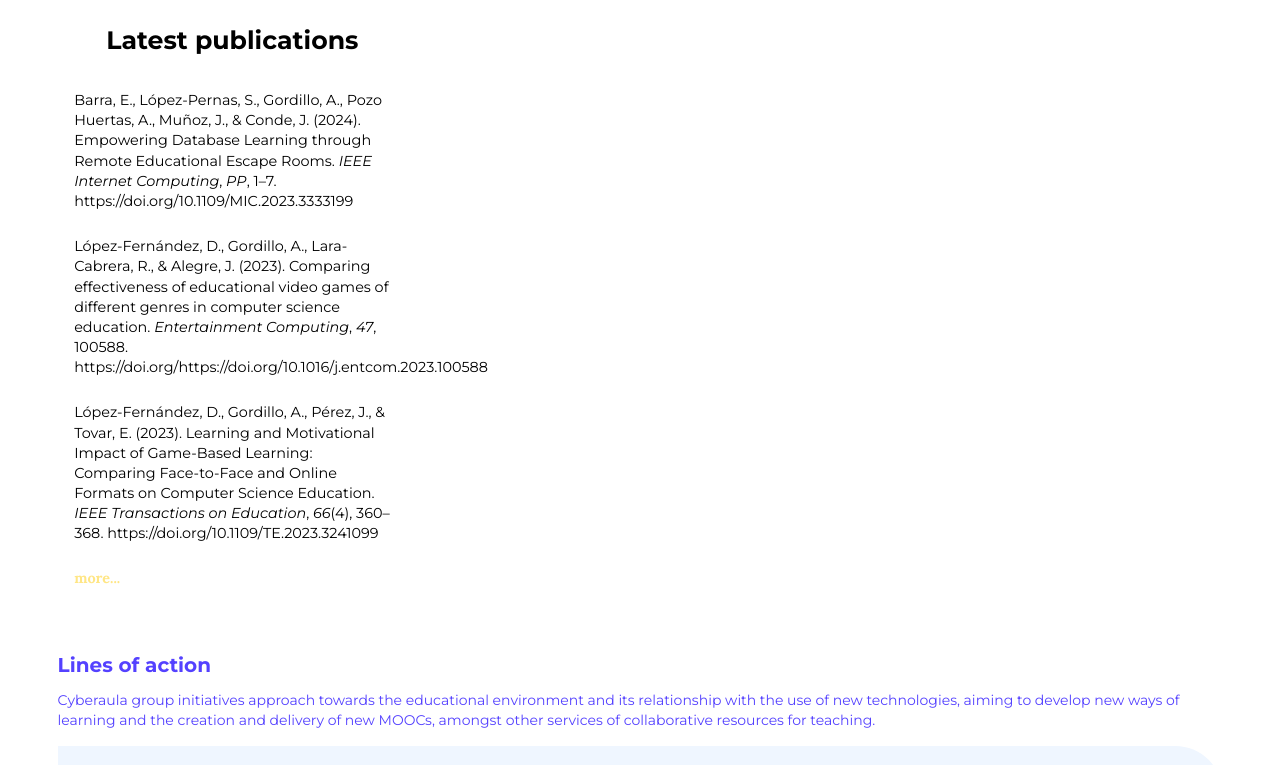
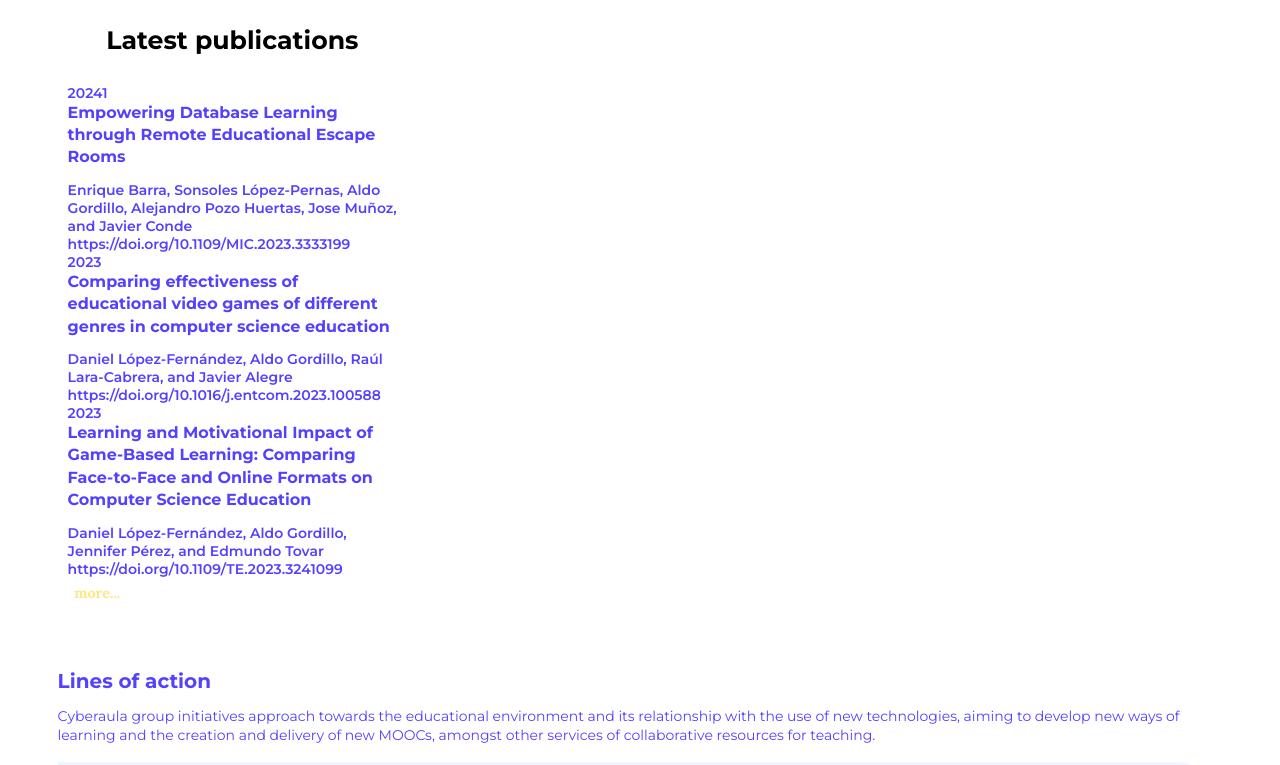
Before and after one commit to CyberAula/cyberaula.github.io, a Next.js app: page / in a window 1280 px wide. Shown: the part 536-1301 px from the top of the page. Built offline with nearby package versions, Linux system fonts and the light colour scheme.

Commit message:
recent publications cambiado

```diff
--- a/app/sass/main.scss
+++ b/app/sass/main.scss
@@ -7,7 +7,7 @@
 @import "partials/_tools.sass";
 @import "partials/_footer.sass";
 @import "lib/_responsive.sass";
-
+@import "partials/_recentPublications.sass";
 @import "lib/_type.sass";
 @import "lib/_variables.sass";
 @import "lib/_mixins.sass";
--- /dev/null
+++ b/app/sass/partials/_recentPublications.sass
@@ -0,0 +1,10 @@
+@import '../lib/_variables.sass'
+
+.article
+    display: flex
+    .article_border
+    .article_content
+        display: flex
+        flex-direction: column
+        .article_title
+            font-weight: $bold
--- a/components/RecentPublications.js
+++ b/components/RecentPublications.js
@@ -1,28 +1,36 @@
-import React from 'react';
-import {useState, useEffect} from 'react';
-import { mypublications } from '../constants/publications';
+import React from "react";
+import { useState, useEffect } from "react";
+import { mypublications } from "../constants/publications";
 
-export default function RecentPublications (props) {
+export default function RecentPublications(props) {
   const [papers, setPapers] = useState(mypublications);
 
   useEffect(() => {
-		window.scrollTo(0,0);
+    window.scrollTo(0, 0);
   }, []);
 
-        return <div className="_pubications _recent_publications">
-            { papers.filter(paper => {
   return (
-                        paper.type === "article-journal"
-                    );
+    <div className="_pubications _recent_publications">
+      {papers
+        .filter((paper) => {
+          return paper.type === "article-journal";
         })
-                .filter((i, index) => (index < 3))
-                .map(({doi, content}) => {
+        .filter((i, index) => index < 3)
+        .map(({ doi,title,author,date, content }) => {
           return (
             <a key={doi} href={doi} target="_blank" rel="noopener noreferrer">
-                            <p style={{ color: "black" }}dangerouslySetInnerHTML={{__html: content}}></p>
+              <div className="article">
+                <div className="article_border"></div>
+                <div className="article_content">
+                <div className="article_top"><span>{date}</span></div>
+                <h5 className="article_title">{title}</h5>
+                <div className="article_author">{author}</div>
+                <div className="article_doi">{doi}</div>
+                </div>
+              </div>
             </a>
           );
         })}
     </div>
-
+  );
 }
```
Lines whose indentation alone changed are shown as unchanged.
